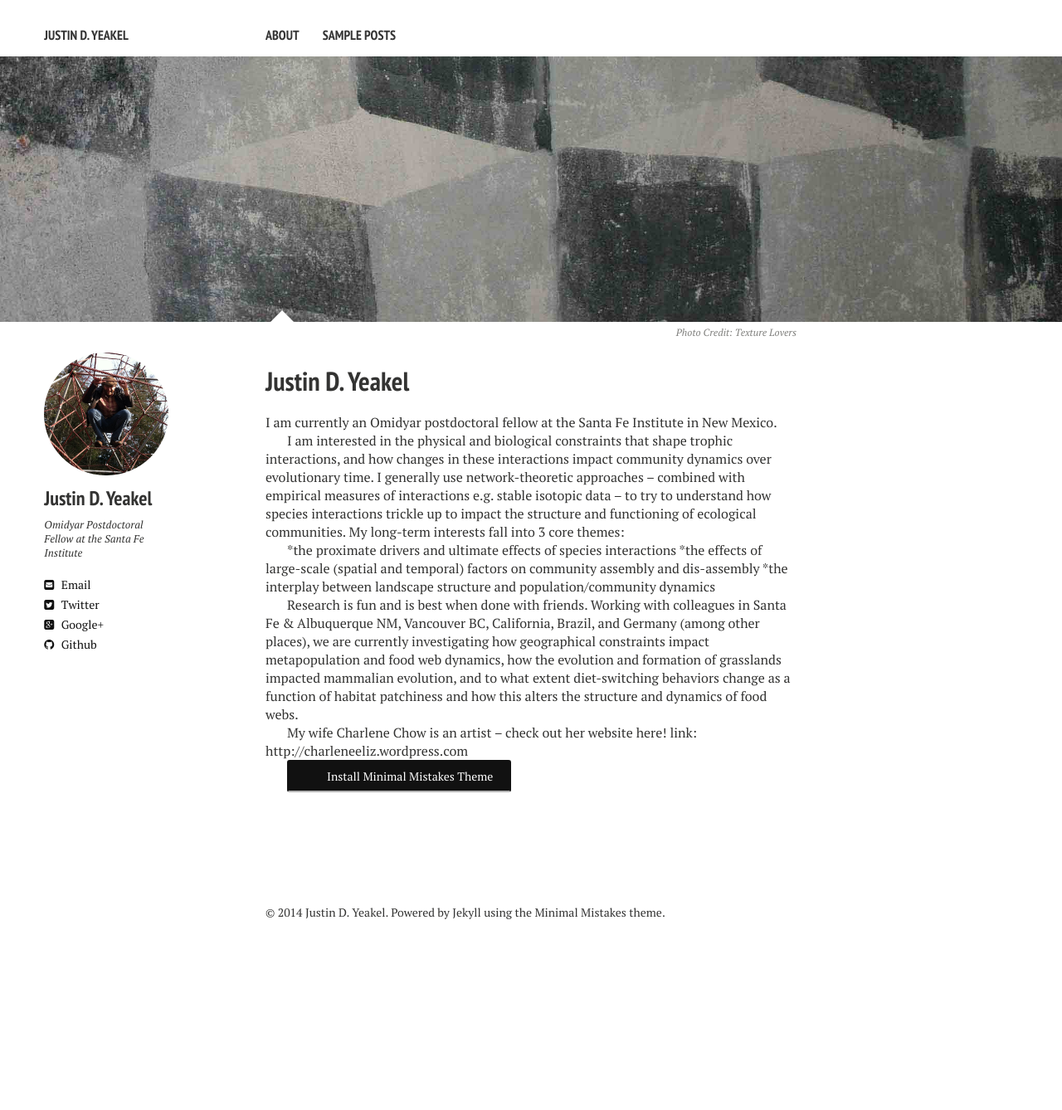
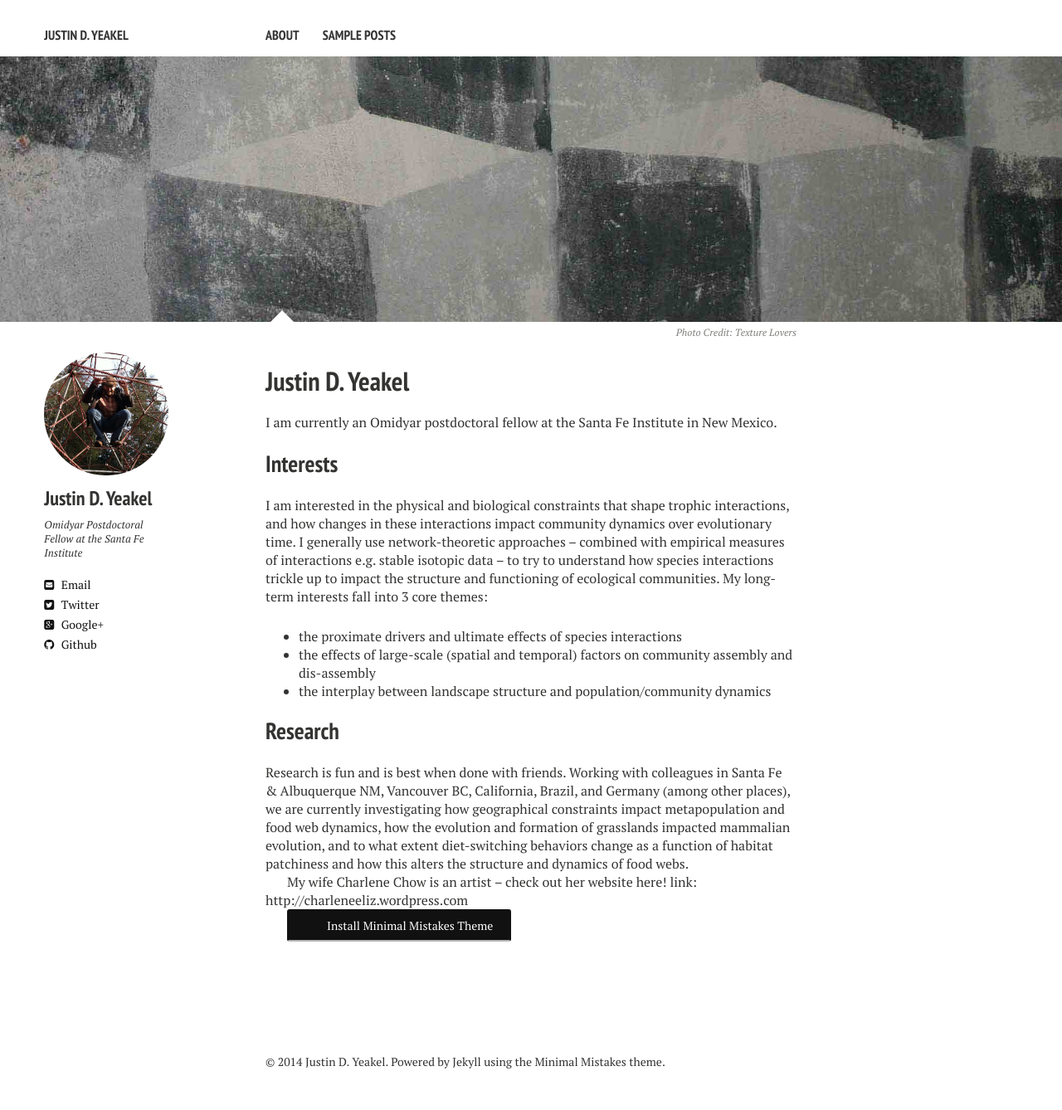
Before and after one commit to jdyeakel/jdyeakel.github.io, a Jekyll site: the page built from about/index.md, in a window 1280 px wide. Shown: the whole page at 83% size. Built offline with Jekyll 4.4.1, drawn with Linux system fonts in a browser that asks for light colours; nearby versions of some CDN libraries; before the commit the page ends 1158 px from its top, so only the background shows below that.

Commit message:
Markdown edits to about/index.md

```diff
--- a/about/index.md
+++ b/about/index.md
@@ -12,11 +12,15 @@ image:
 
 I am currently an Omidyar postdoctoral fellow at the Santa Fe Institute in New Mexico.
 
+## Interests
+
 I am interested in the physical and biological constraints that shape trophic interactions, and how changes in these interactions impact community dynamics over evolutionary time. I generally use network-theoretic approaches – combined with empirical measures of interactions e.g. stable isotopic data – to try to understand how species interactions trickle up to impact the structure and functioning of ecological communities. My long-term interests fall into 3 core themes:
 
-*the proximate drivers and ultimate effects of species interactions
-*the effects of large-scale (spatial and temporal) factors on community assembly and dis-assembly
-*the interplay between landscape structure and population/community dynamics
+* the proximate drivers and ultimate effects of species interactions
+* the effects of large-scale (spatial and temporal) factors on community assembly and dis-assembly
+* the interplay between landscape structure and population/community dynamics
+
+## Research
 
 Research is fun and is best when done with friends. Working with colleagues in Santa Fe & Albuquerque NM, Vancouver BC, California, Brazil, and Germany (among other places), we are currently investigating how geographical constraints impact metapopulation and food web dynamics, how the evolution and formation of grasslands impacted mammalian evolution, and to what extent diet-switching behaviors change as a function of habitat patchiness and how this alters the structure and dynamics of food webs.
 
```
